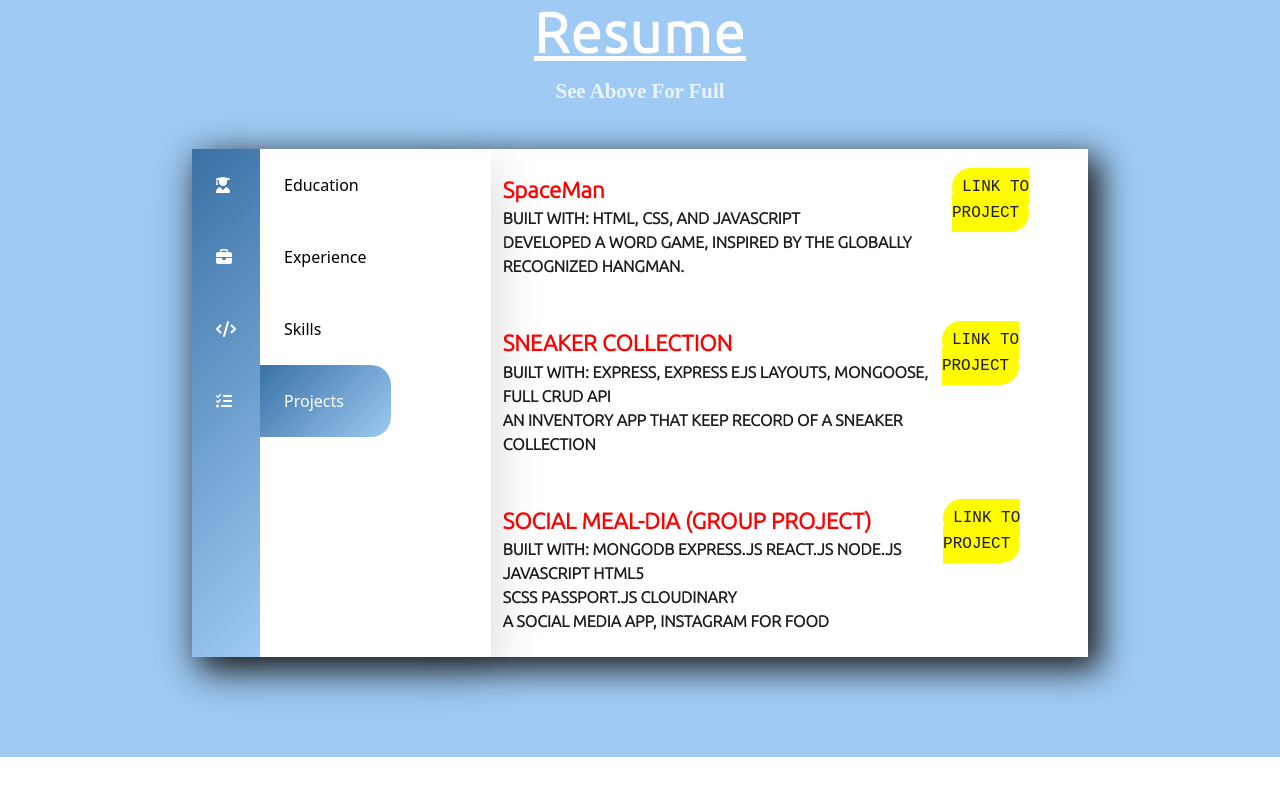
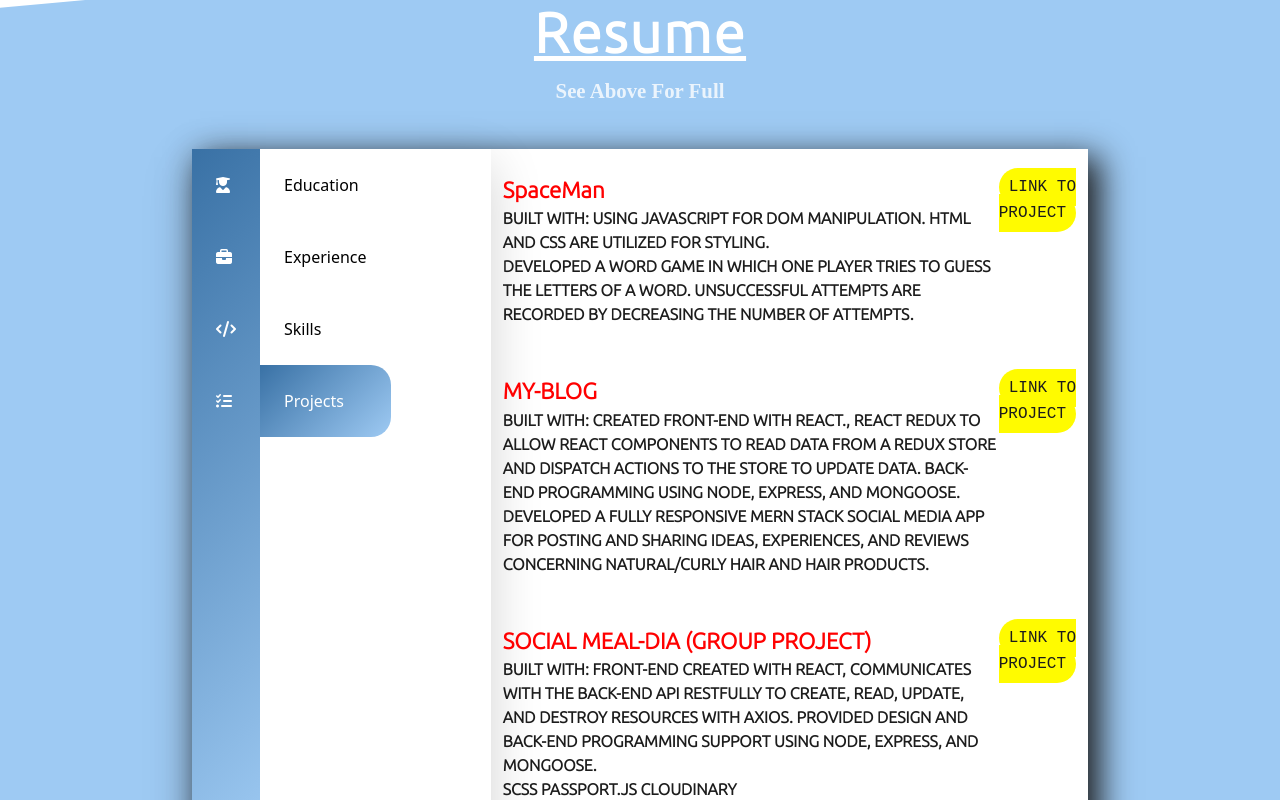
Before and after one commit to TamaraAndrea85/Portfolio, a React (Create React App) app: page / in a window 1280 px wide. Both pictures are taken after a click on the element "Projects". Shown: the part 1551-2351 px from the top of the page. Built offline with nearby package versions, Linux system fonts and the light colour scheme; no server answers.

Commit message:
UPDATED PROJECTS

```diff
--- a/src/Projects.js
+++ b/src/Projects.js
@@ -8,11 +8,13 @@ export default function Projects() {
           <div className="d-flex flex-column new-one">
             <span className="university-name">SpaceMan </span>
             <span className="university-degree">
-              Built with: HTML, CSS, and JavaScript
+              Built with: Using JavaScript for DOM manipulation. HTML and CSS
+              are utilized for styling.
             </span>
             <span className="university-degree">
-              Developed a word game, inspired by the globally recognized
-              Hangman.
+              Developed a word game in which one player tries to guess the
+              letters of a word. unsuccessful attempts are recorded by
+              decreasing the number of attempts.
             </span>
           </div>{" "}
           <div>
@@ -26,17 +28,22 @@ export default function Projects() {
         </div>
         <div className="education-one my-4 justify-content-between d-flex flex-row">
           <div className="d-flex flex-column new-one">
-            <span className="university-name">SNEAKER COLLECTION</span>
+            <span className="university-name">MY-BLOG</span>
             <span className="university-degree">
-              Built with: Express, Express EJS Layouts, Mongoose, Full CRUD API{" "}
+              Built with: Created Front-End with React., React Redux to allow
+              React components to read data from a Redux Store and dispatch
+              Actions to the Store to update data. Back-end programming using
+              Node, Express, and Mongoose.{" "}
             </span>
             <span className="university-degree">
-              An Inventory app that keep record of a sneaker collection{" "}
+              Developed a fully responsive MERN stack social media app for
+              posting and sharing ideas, experiences, and reviews concerning
+              natural/curly hair and hair products.{" "}
             </span>
           </div>{" "}
           <div>
             <a
-              href="https://obscure-brook-48241.herokuapp.com/sneaker"
+              href="https://project4-myblog.herokuapp.com/"
               style={{ textDecoration: "none" }}
             >
               <span className="year-passedout">LINK TO PROJECT</span>
@@ -50,7 +57,10 @@ export default function Projects() {
             </span>
             <span className="university-degree">
               {" "}
-              Built with: MongoDB Express.js React.js Node.js Javascript HTML5{" "}
+              Built with: Front-End created with React, communicates with the
+              back-end API RESTfully to Create, Read, Update, and Destroy
+              resources with Axios. Provided design and back-end programming
+              support using Node, Express, and Mongoose.{" "}
             </span>
             <span className="university-degree">
               {" "}
```
